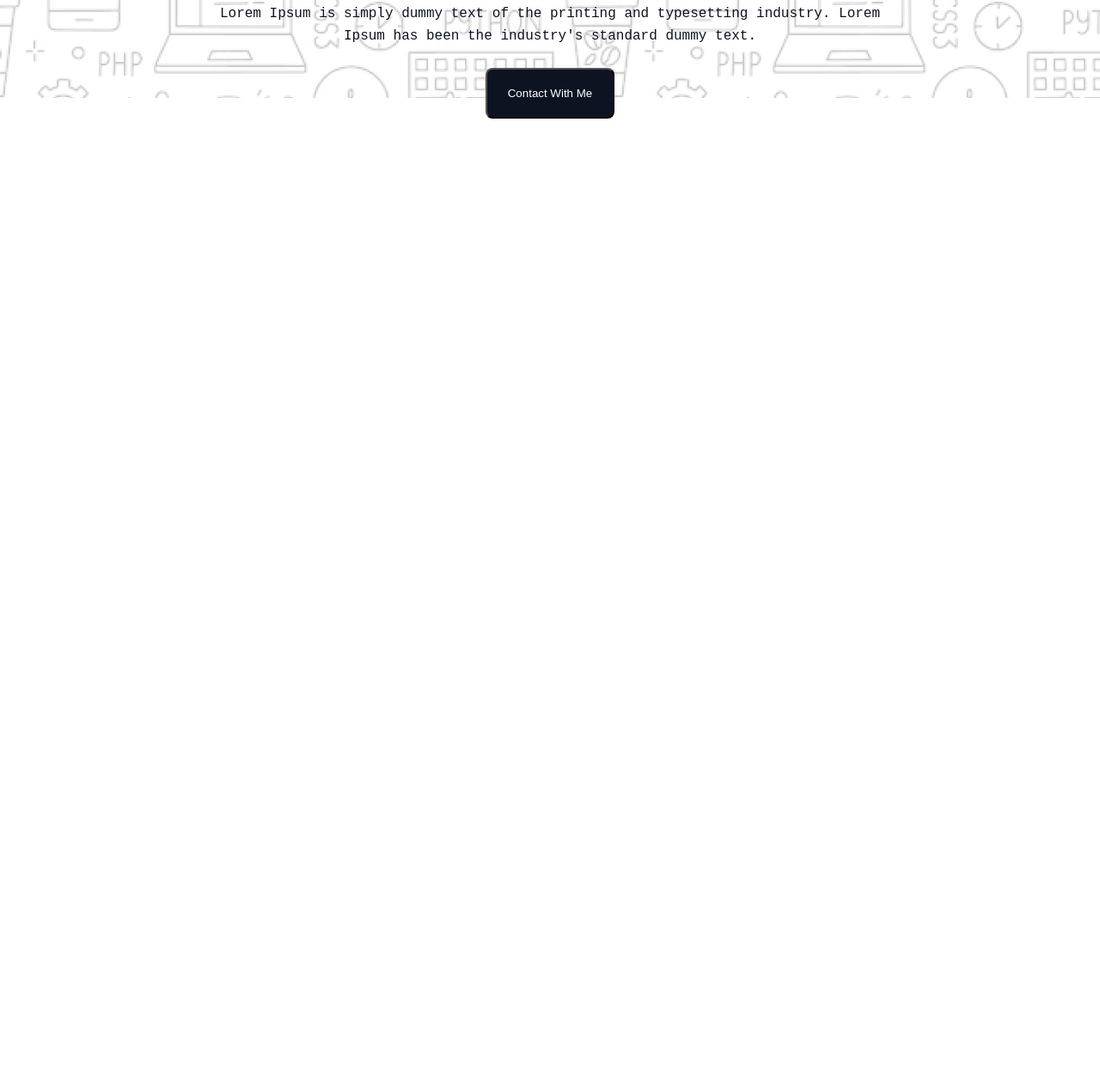
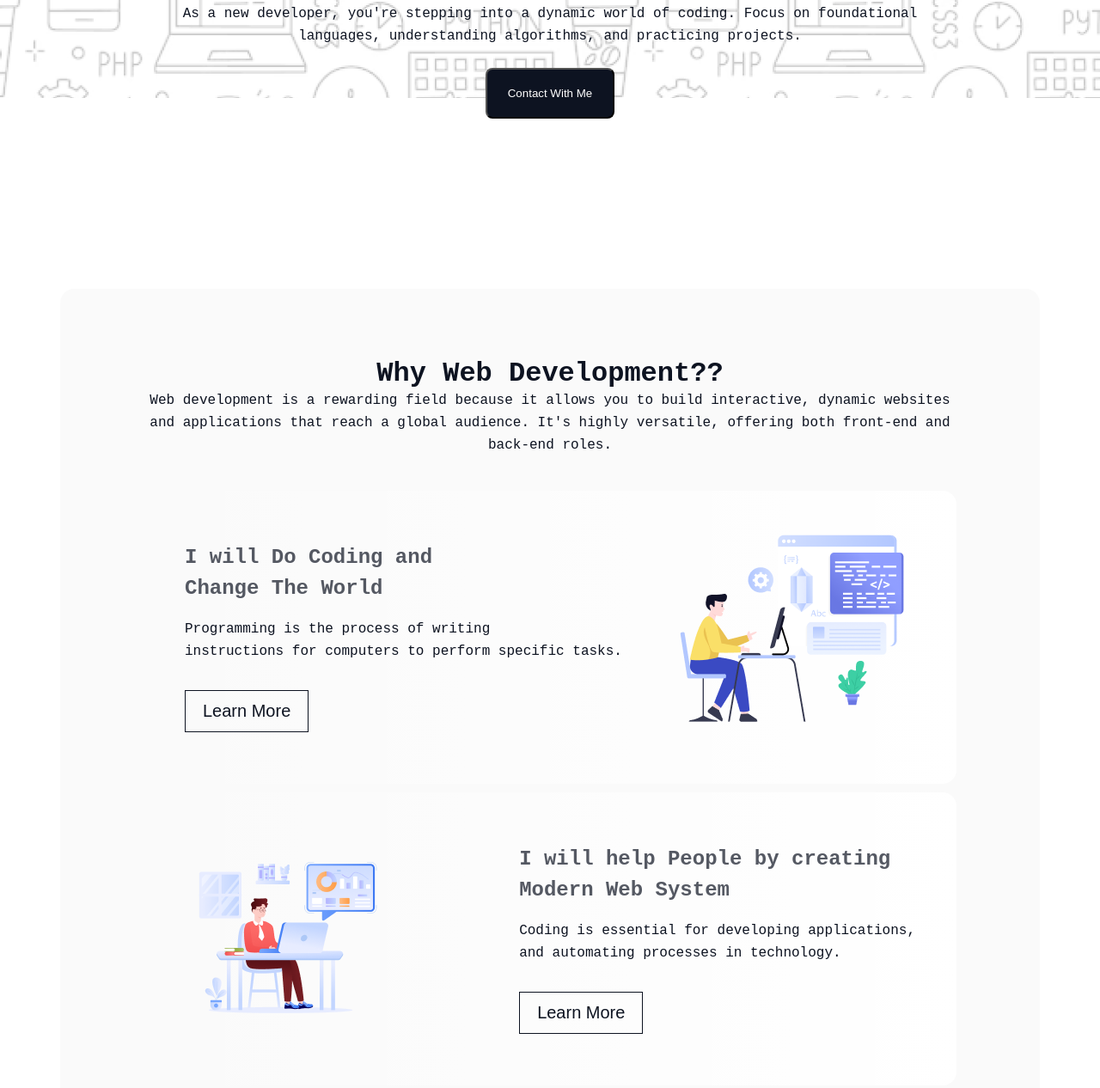
Before and after one commit to mdruman079/beginner-project, a plain HTML site: page index.html in a window 1280 px wide. Shown: the part 538-1804 px from the top of the page at 86% size. Before the commit the page ends 874 px from the top, so only its background shows below. Drawn offline with Linux system fonts and the light colour scheme; a web font is replaced by a local one.

Commit message:
web section added

```diff
--- a/index.html
+++ b/index.html
@@ -14,14 +14,50 @@
         <div class="banner">
             <div class="banner-img"><img src="assets/Group.png" alt=""></div>
             <h2 class="banner-title">"In the near future, I hope to <br> become a Developer."</h2>
-            <p class="section-description">Lorem Ipsum is simply dummy text of the printing and typesetting industry.
-                Lorem <br> Ipsum has been the
-                industry's standard dummy text.</p>
+            <p class="section-description">As a new developer, you're stepping into a dynamic world of coding. Focus on foundational <br> languages, understanding algorithms, and practicing projects.</p>
             <div class="banner-btn"><button class="btn">Contact With Me</button></div>
         </div>
     </header>
     <main>
+<!-- web section -->
+<section class="web-section">
+    <h3 class="section-title">
+        Why Web Development??
+    </h3>
+    <p class="section-description">Web development is a rewarding field because it allows you to build interactive, dynamic websites and applications that reach a global audience. It's highly versatile, offering both front-end and back-end roles.</p>
 
+    <div class="web-containers">
+
+        <div class="web-container">
+            <div class="web-content">
+                <h4 class="web-content-title">I will Do Coding and <br> Change The World</h4>
+                <p class="section-description text-start">Programming is the process of writing <br> instructions for computers to perform specific tasks.</p>
+                <button class="web-content-btn">Learn More</button>
+            </div>
+            <div class="web-img"><img src="assets/Layer_1.png" alt=""></div>
+        </div>
+
+        <div class="web-container">
+            <div class="web-img"><img src="assets/Group 3.png" alt=""></div>
+            <div class="web-content">
+                <h4 class="web-content-title">I will help People by creating <br> Modern Web System</h4>
+                <p class="section-description text-start">Coding is essential for developing applications, <br> and automating processes in technology.</p>
+                <button class="web-content-btn">Learn More</button>
+            </div>
+
+        </div>
+
+        <div class="web-container">
+            <div class="web-content">
+                <h4 class="web-content-title">I will Do Coding and <br> Change The World</h4>
+                <p class="section-description text-start">programmers build applications, websites, and <br> systems  that shape much of our digital world</p>
+                <button class="web-content-btn">Learn More</button>
+            </div>
+            <div class="web-img"><img src="assets/Group 4.png" alt=""></div>
+        </div>
+
+    </div>
+</section>
     </main>
     <footer>
 </body>
--- a/styles/style.css
+++ b/styles/style.css
@@ -10,6 +10,15 @@ body {
 }
 
 /* common shared style */
+
+.section-title {
+    color: #0D1321;
+    text-align: center;
+    font-size: 32px;
+    font-style: normal;
+    font-weight: 800;
+    line-height: normal;
+}
 .section-description {
     color: #0D1321;
     text-align: center;
@@ -45,7 +54,9 @@ header {
     line-height: 68px;
     margin-bottom: 16px;
 }
-
+.text-start {
+    text-align: start;
+}
 .banner .banner-btn {
     text-align: center;
     margin-top: 24px;
@@ -59,3 +70,56 @@ header {
     color: white;
     cursor: pointer;
 }
+
+/* main style */
+main {
+    width: 1440px;
+    max-width: 1140px;
+    margin: 0 auto;
+}
+/* web section style */
+.web-section {
+    padding: 80px 97px;
+    border-radius: 16px;
+    background: rgba(13, 19, 33, 0.02);
+    margin-bottom: 90px;
+}
+
+.web-containers {
+    display: flex;
+    flex-direction: column;
+    gap: 10px;
+    margin-top: 40px;
+}
+
+.web-container {
+    display: flex;
+    justify-content: space-between;
+    align-items: center;
+    padding: 48px;
+    border-radius: 16px;
+    background: linear-gradient(270deg, #FFF 0%, rgba(255, 255, 255, 0.00) 100%);
+}
+
+.web-content .web-content-title {
+    color: rgba(13, 19, 33, 0.70);
+    font-size: 24px;
+    font-style: normal;
+    font-weight: 700;
+    line-height: 36px;
+    margin-bottom: 16px;
+}
+
+.web-content .web-content-btn {
+    color: #0D1321;
+    font-size: 20px;
+    font-weight: 500;
+    padding: 12px 20px;
+    border: 1px solid #0D1321;
+    display: flex;
+    justify-content: center;
+    align-items: center;
+    background: none;
+    margin-top: 32px;
+    cursor: pointer;
+}
```
